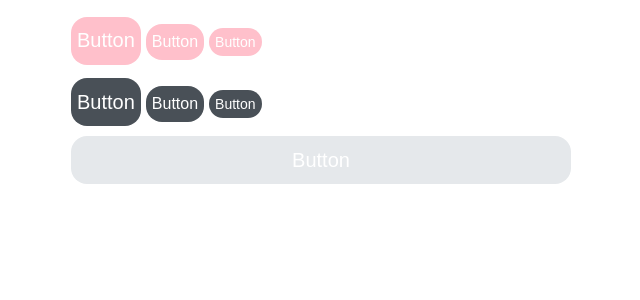
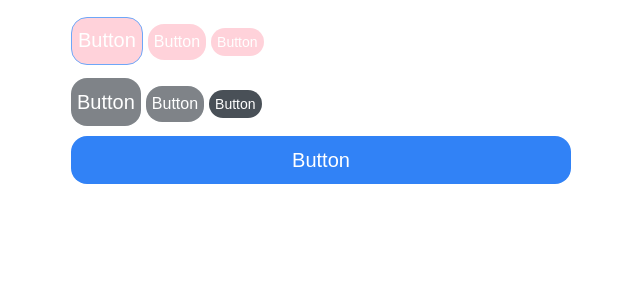
Before and after one commit to slobbie/Dashboard, a React (Create React App) app: page / in a window 1280 px wide. Shown: the top 300 px of the page, without its empty margins (324-964 px from the left). Built offline with nearby package versions, Linux system fonts and the light colour scheme.

Commit message:
:sparkles: Feat Valid / disabled / outLine 기능 추가

```diff
--- a/package.json
+++ b/package.json
@@ -10,9 +10,11 @@
     "@types/node": "^16.7.13",
     "@types/react": "^18.0.0",
     "@types/react-dom": "^18.0.0",
+    "@types/react-router-dom": "^5.3.3",
     "@types/styled-components": "^5.1.25",
     "react": "^18.2.0",
     "react-dom": "^18.2.0",
+    "react-router-dom": "^6.3.0",
     "react-scripts": "5.0.1",
     "styled-components": "^5.3.5",
     "styled-normalize": "^8.0.7",
--- a/src/App.tsx
+++ b/src/App.tsx
@@ -1,24 +1,27 @@
-import React from 'react';
+import React, { useState } from 'react';
+import { useNavigate } from 'react-router-dom';
 import styled from 'styled-components';
 import Button from './components/Button';
 import Colors from './constants/Colors';
 
 function App() {
+  const navigate = useNavigate();
+  const Next = () => {
+    navigate('test');
+  };
+
+  const [valid, setValid] = useState(false);
+
   return (
     <div className='App'>
       <BtnBox>
         <Box>
-          <Button onClick={() => {}} Color='Pink' label='Button' Size='L' />
-          <Button onClick={() => {}} Color='Pink' label='Button' Size='M' />
-          <Button onClick={() => {}} Color='Pink' label='Button' Size='S' />
+          <Button Color='Pink' label='Button' Size='L' outLine />
+          <Button Color='Pink' label='Button' Size='M' />
+          <Button Color='Pink' label='Button' Size='S' />
         </Box>
         <Box>
-          <Button
-            onClick={() => {}}
-            Color={Colors.gray}
-            label='Button'
-            Size='L'
-          />
+          <Button Color={Colors.gray} label='Button' Size='L' />
           <Button
             onClick={() => {}}
             Color={Colors.gray}
@@ -30,10 +33,19 @@ function App() {
             Color={Colors.gray}
             label='Button'
             Size='S'
+            Valid='sss'
           />
         </Box>
         <Box>
-          <Button onClick={() => {}} label='Button' Size='L' fullWidth />
+          <Button
+            onClick={Next}
+            label='Button'
+            Size='L'
+            fullWidth
+            Valid='sss'
+            Color={Colors.blue500}
+            disabled={valid}
+          />
         </Box>
       </BtnBox>
     </div>
--- a/src/components/Button.tsx
+++ b/src/components/Button.tsx
@@ -6,12 +6,19 @@ interface props {
   label: string;
   Size: string;
   Color?: string;
-  fullWidth?: boolean | null;
-  onClick: () => void | null;
+  fullWidth?: boolean;
+  outLine?: boolean;
+  Valid?: string;
+  disabled?: boolean;
+  onClick?: (e?: React.MouseEvent<HTMLButtonElement>) => void;
 }
 
 const Button = ({ ...props }: props) => {
-  return <ButtonModel {...props}>{props.label}</ButtonModel>;
+  return (
+    <ButtonModel {...props} disabled={props.disabled ? false : true}>
+      {props.label}
+    </ButtonModel>
+  );
 };
 
 export default Button;
@@ -53,6 +60,16 @@ const sizeStyles = css<props>`
     css`
       background-color: ${props.Color};
     `}
+    ${(props) =>
+    props.outLine &&
+    css`
+      border: 1px solid ${Color.blue500};
+    `}
+    ${(props) =>
+    props.Valid &&
+    css`
+      opacity: 1;
+    `}
 `;
 
 const ButtonModel = styled.button<props>`
@@ -62,6 +79,7 @@ const ButtonModel = styled.button<props>`
   border: none;
   border-radius: 16px;
   margin: 5px;
+  opacity: 0.7;
 
   ${sizeStyles}
   &:hover {
--- a/src/index.tsx
+++ b/src/index.tsx
@@ -1,9 +1,14 @@
 import React from 'react';
 import ReactDOM from 'react-dom/client';
+import { BrowserRouter } from 'react-router-dom';
 
 import App from './App';
 
 const root = ReactDOM.createRoot(
   document.getElementById('root') as HTMLElement
 );
-root.render(<App />);
+root.render(
+  <BrowserRouter>
+    <App />
+  </BrowserRouter>
+);
```
Also changed, not shown: 1 other file (tests, documents, lock files or other folders).
